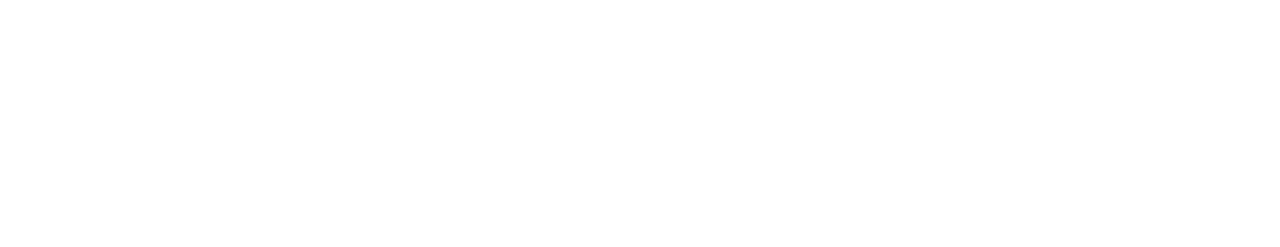
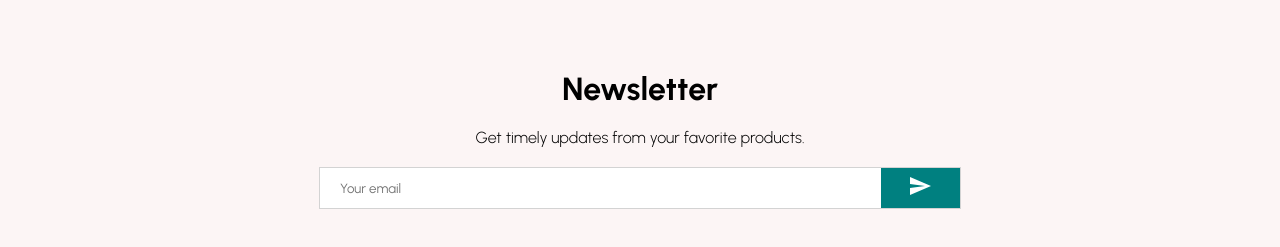
Before and after one commit to indra120/zenix-shop, a React (Create React App) app in the folder client/: page / in a window 1280 px wide. Shown: the part 2337-2584 px from the top of the page. Before the commit the page ends 2236 px from the top, so only its background shows below. Built offline with nearby package versions, Linux system fonts and the light colour scheme.

Commit message:
Create Newsletter Component

```diff
--- /dev/null
+++ b/client/src/components/Newsletter/Newsletter.component.jsx
@@ -0,0 +1,26 @@
+import SendIcon from '@material-ui/icons/Send'
+import {
+  Button,
+  Container,
+  Desc,
+  Input,
+  InputContainer,
+  Title,
+} from './Newsletter.style'
+
+export default function Newsletter() {
+  return (
+    <Container>
+      <Title>Newsletter</Title>
+      <Desc>Get timely updates from your favorite products.</Desc>
+
+      <InputContainer>
+        <Input placeholder='Your email' />
+
+        <Button>
+          <SendIcon />
+        </Button>
+      </InputContainer>
+    </Container>
+  )
+}
--- /dev/null
+++ b/client/src/components/Newsletter/Newsletter.style.js
@@ -0,0 +1,46 @@
+import styled from 'styled-components'
+import mobile from '../../responsive'
+
+export const Container = styled.div`
+  height: 60vh;
+  background-color: #fcf5f5;
+  display: flex;
+  align-items: center;
+  justify-content: center;
+  flex-direction: column;
+`
+
+export const Title = styled.h1`
+  font-style: 70px;
+  margin-bottom: 20px;
+`
+
+export const Desc = styled.div`
+  font-style: 24px;
+  font-weight: 300;
+  margin-bottom: 20px;
+  ${mobile({ textAlign: 'center' })}
+`
+
+export const InputContainer = styled.div`
+  width: 50%;
+  height: 40px;
+  background-color: white;
+  display: flex;
+  justify-content: space-between;
+  border: 1px solid lightgray;
+  ${mobile({ width: '80%' })}
+`
+
+export const Input = styled.input`
+  border: none;
+  flex: 8;
+  padding-left: 20px;
+`
+
+export const Button = styled.button`
+  flex: 1;
+  border: none;
+  background-color: teal;
+  color: white;
+`
--- /dev/null
+++ b/client/src/components/Newsletter/index.js
@@ -0,0 +1,2 @@
+import Newsletter from './Newsletter.component'
+export default Newsletter
--- a/client/src/components/index.js
+++ b/client/src/components/index.js
@@ -2,6 +2,7 @@
 export { default as Categories } from './Categories'
 export { default as Category } from './Category'
 export { default as Navbar } from './Navbar'
+export { default as Newsletter } from './Newsletter'
 export { default as Product } from './Product'
 export { default as Products } from './Products'
 export { default as Slider } from './Slider'
--- a/client/src/pages/Home.jsx
+++ b/client/src/pages/Home.jsx
@@ -2,6 +2,7 @@
   Announcement,
   Categories,
   Navbar,
+  Newsletter,
   Products,
   Slider,
 } from '../components'
@@ -14,6 +15,7 @@
       <Slider />
       <Categories />
       <Products />
+      <Newsletter />
     </>
   )
 }
```
